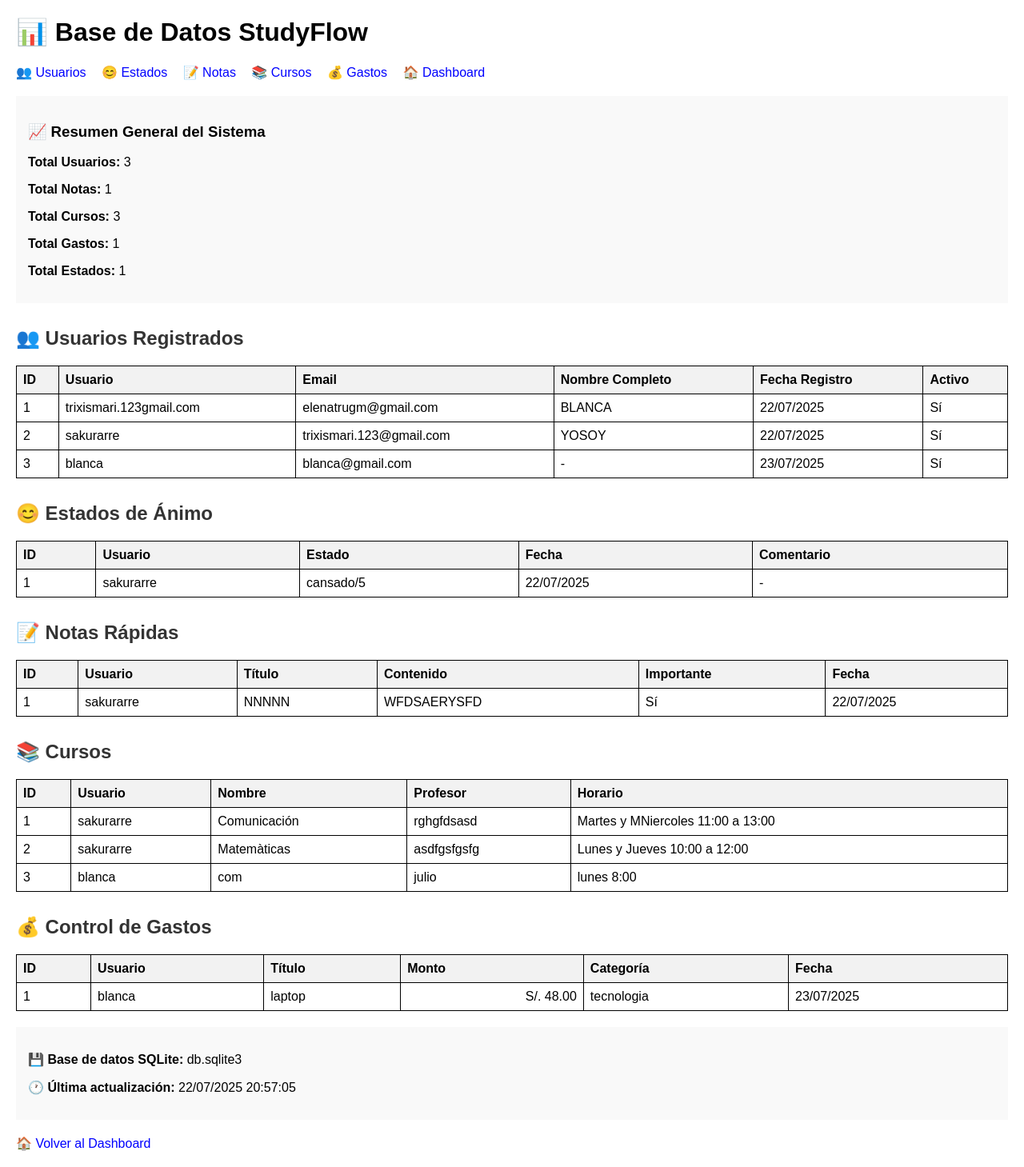
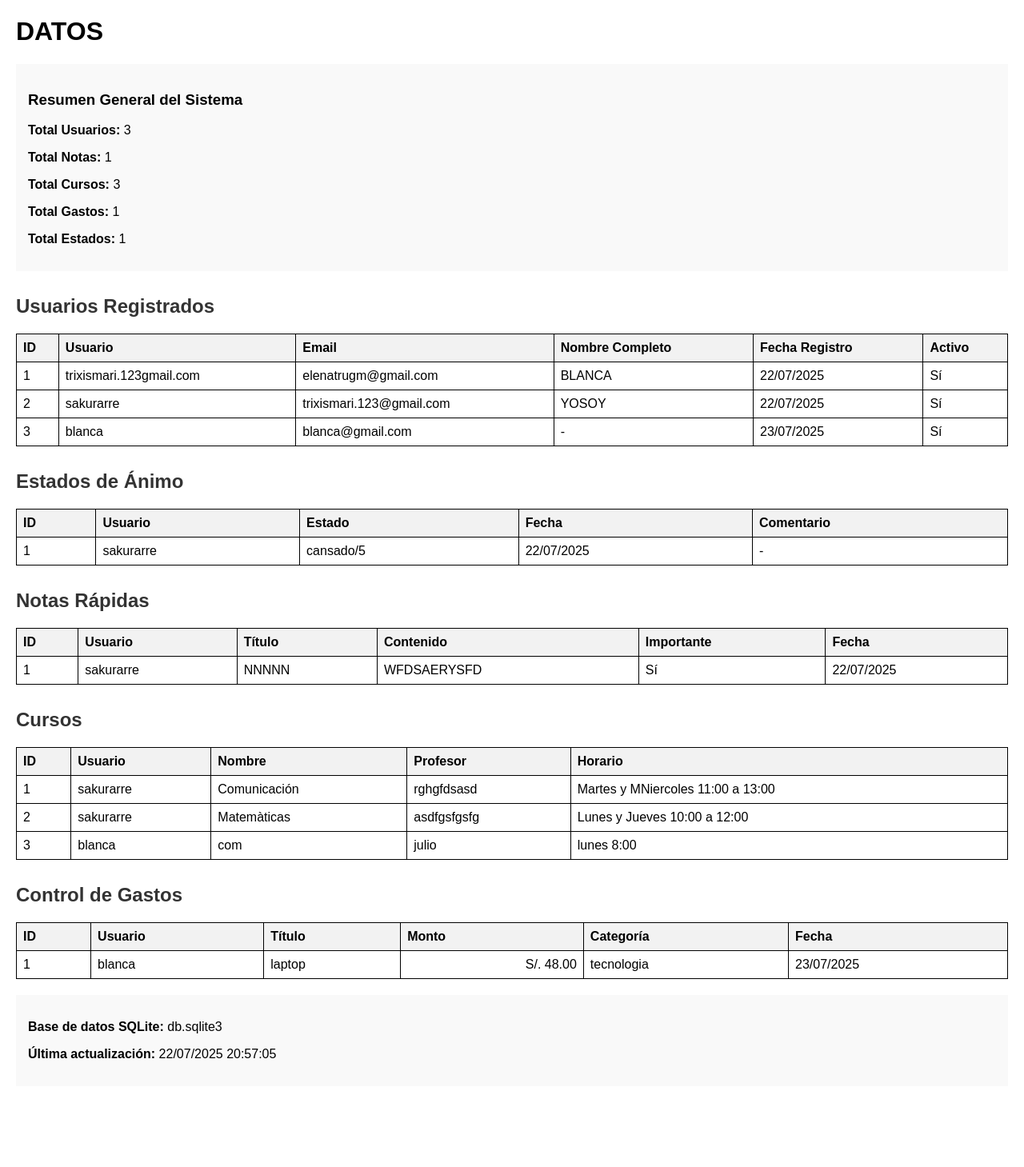
Before and after one commit to MaricarmenMQ/proyectofinal_final, a Django app: page /base-datos/ in a window 1280 px wide. Shown: the whole page at 80% size. After the commit the page ends 1323 px from the top, so only its background shows below. Run offline with Django 5.2, Linux system fonts and the light colour scheme; a user stored in the database is signed in; data comes from the database, SQL or seed files in the repository; both versions use the stored data as it was after the commit.

Commit message:
Tus cambios

```diff
--- a/studyflow/templates/studyflow/tablas.html
+++ b/studyflow/templates/studyflow/tablas.html
@@ -16,20 +16,12 @@
     </style>
 </head>
 <body>
-    <h1>📊 Base de Datos StudyFlow</h1>
+    <h1> DATOS </h1>
 
-    <div class="navegacion">
-        <a href="#usuarios">👥 Usuarios</a>
-        <a href="#estados">😊 Estados</a>
-        <a href="#notas">📝 Notas</a>
-        <a href="#cursos">📚 Cursos</a>
-        <a href="#gastos">💰 Gastos</a>
-        <a href="{% url 'dashboard' %}">🏠 Dashboard</a>
-    </div>
 
     <!-- RESUMEN GENERAL -->
     <div class="resumen">
-        <h3>📈 Resumen General del Sistema</h3>
+        <h3> Resumen General del Sistema</h3>
         <p><strong>Total Usuarios:</strong> {{ total_usuarios }}</p>
         <p><strong>Total Notas:</strong> {{ total_notas }}</p>
         <p><strong>Total Cursos:</strong> {{ total_cursos }}</p>
@@ -38,7 +30,7 @@
     </div>
 
     <!-- TABLA USUARIOS -->
-    <h2 id="usuarios">👥 Usuarios Registrados</h2>
+    <h2 id="usuarios"> Usuarios Registrados</h2>
     <table>
         <tr>
             <th>ID</th>
@@ -63,7 +55,7 @@
     </table>
 
     <!-- TABLA ESTADOS DE ÁNIMO -->
-    <h2 id="estados">😊 Estados de Ánimo</h2>
+    <h2 id="estados"> Estados de Ánimo</h2>
     <table>
         <tr>
             <th>ID</th>
@@ -86,7 +78,7 @@
     </table>
 
     <!-- TABLA NOTAS -->
-    <h2 id="notas">📝 Notas Rápidas</h2>
+    <h2 id="notas"> Notas Rápidas</h2>
     <table>
         <tr>
             <th>ID</th>
@@ -111,7 +103,7 @@
     </table>
 
     <!-- TABLA CURSOS -->
-    <h2 id="cursos">📚 Cursos</h2>
+    <h2 id="cursos"> Cursos</h2>
     <table>
         <tr>
             <th>ID</th>
@@ -134,7 +126,7 @@
     </table>
 
     <!-- TABLA GASTOS -->
-    <h2 id="gastos">💰 Control de Gastos</h2>
+    <h2 id="gastos"> Control de Gastos</h2>
     <table>
         <tr>
             <th>ID</th>
@@ -159,12 +151,9 @@
     </table>
 
     <div class="resumen">
-        <p><strong>💾 Base de datos SQLite:</strong> {{ db_path }}</p>
-        <p><strong>🕐 Última actualización:</strong> {{ fecha_actual|date:"d/m/Y H:i:s" }}</p>
+        <p><strong> Base de datos SQLite:</strong> {{ db_path }}</p>
+        <p><strong> Última actualización:</strong> {{ fecha_actual|date:"d/m/Y H:i:s" }}</p>
     </div>
 
-    <div class="navegacion">
-        <a href="{% url 'dashboard' %}">🏠 Volver al Dashboard</a>
-    </div>
 </body>
 </html>
```
Also changed, not shown: db.sqlite3.
